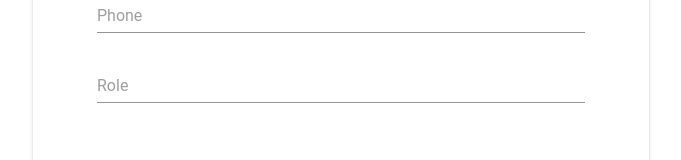
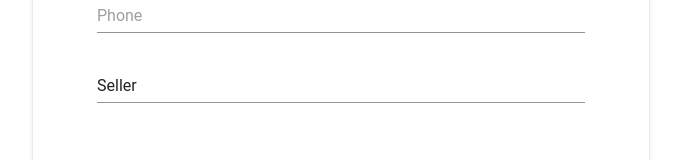
Before and after one commit to codeinsack/real-estate-vue, a Vue app: page /register in a window 1280 px wide. Shown: the part 489-649 px from the top of the page, without its empty margins (299-980 px from the left). Built offline with nearby package versions, Linux system fonts and the light colour scheme.

Commit message:
handle submit event

```diff
--- /dev/null
+++ b/src/types/index.ts
@@ -0,0 +1,17 @@
+export enum UserRole {
+  BUYER = 'BUYER',
+  SELLER = 'SELLER',
+}
+
+export interface Credentials {
+  email: string;
+  password: string;
+}
+
+export interface RegisterData {
+  credentials: Credentials;
+  name: string;
+  sureName: string;
+  telephoneNumber: string;
+  userRole: UserRole;
+}
--- a/src/views/Register/Register.ts
+++ b/src/views/Register/Register.ts
@@ -0,0 +1,43 @@
+import { reactive } from '@vue/composition-api';
+import { RegisterData, UserRole } from '@/types';
+
+const initialData = {
+  credentials: {
+    email: '',
+    password: '',
+  },
+  name: '',
+  sureName: '',
+  telephoneNumber: '',
+  userRole: UserRole.SELLER,
+};
+
+const USER_ROLES = [
+  {
+    text: 'Buyer',
+    value: 'BUYER',
+  },
+  {
+    text: 'Seller',
+    value: 'SELLER',
+  },
+];
+
+export function useRegister() {
+  const data: RegisterData = reactive({ ...initialData });
+
+  return {
+    data,
+    USER_ROLES,
+  };
+}
+
+export function useEventHandlers(data: RegisterData) {
+  const submit = () => {
+    console.log('data', data);
+  };
+
+  return {
+    submit,
+  };
+}
--- a/src/views/Register/Register.vue
+++ b/src/views/Register/Register.vue
@@ -6,18 +6,38 @@
           <VCardTitle>Register</VCardTitle>
           <VCardSubtitle>Please enter your data</VCardSubtitle>
           <VCardText>
-            <VTextField placeholder="Email" />
-            <VTextField placeholder="Password" />
-            <VTextField placeholder="Name" />
-            <VTextField placeholder="Surname" />
-            <VTextField placeholder="Phone" />
-            <VSelect placeholder="Role" />
+            <VTextField v-model="data.credentials.email" placeholder="Email" />
+            <VTextField v-model="data.credentials.password" placeholder="Password" />
+            <VTextField v-model="data.name" placeholder="Name" />
+            <VTextField v-model="data.sureName" placeholder="Surname" />
+            <VTextField v-model="data.telephoneNumber" placeholder="Phone" />
+            <VSelect v-model="data.userRole" :items="USER_ROLES" placeholder="Role" />
           </VCardText>
           <VCardActions class="d-flex justify-end mt-3">
-            <VBtn color="primary" outlined>Submit</VBtn>
+            <VBtn color="primary" outlined @click="submit">Submit</VBtn>
           </VCardActions>
         </VCard>
       </VCol>
     </VRow>
   </VContainer>
 </template>
+
+<script>
+import { defineComponent } from '@vue/composition-api';
+import { useRegister, useEventHandlers } from './Register';
+
+export default defineComponent({
+  setup() {
+    const { data, USER_ROLES } = useRegister();
+    const { submit } = useEventHandlers(data);
+
+    return {
+      data,
+      USER_ROLES,
+      submit,
+    };
+  },
+});
+</script>
+
+<style scoped lang="scss"></style>
```
